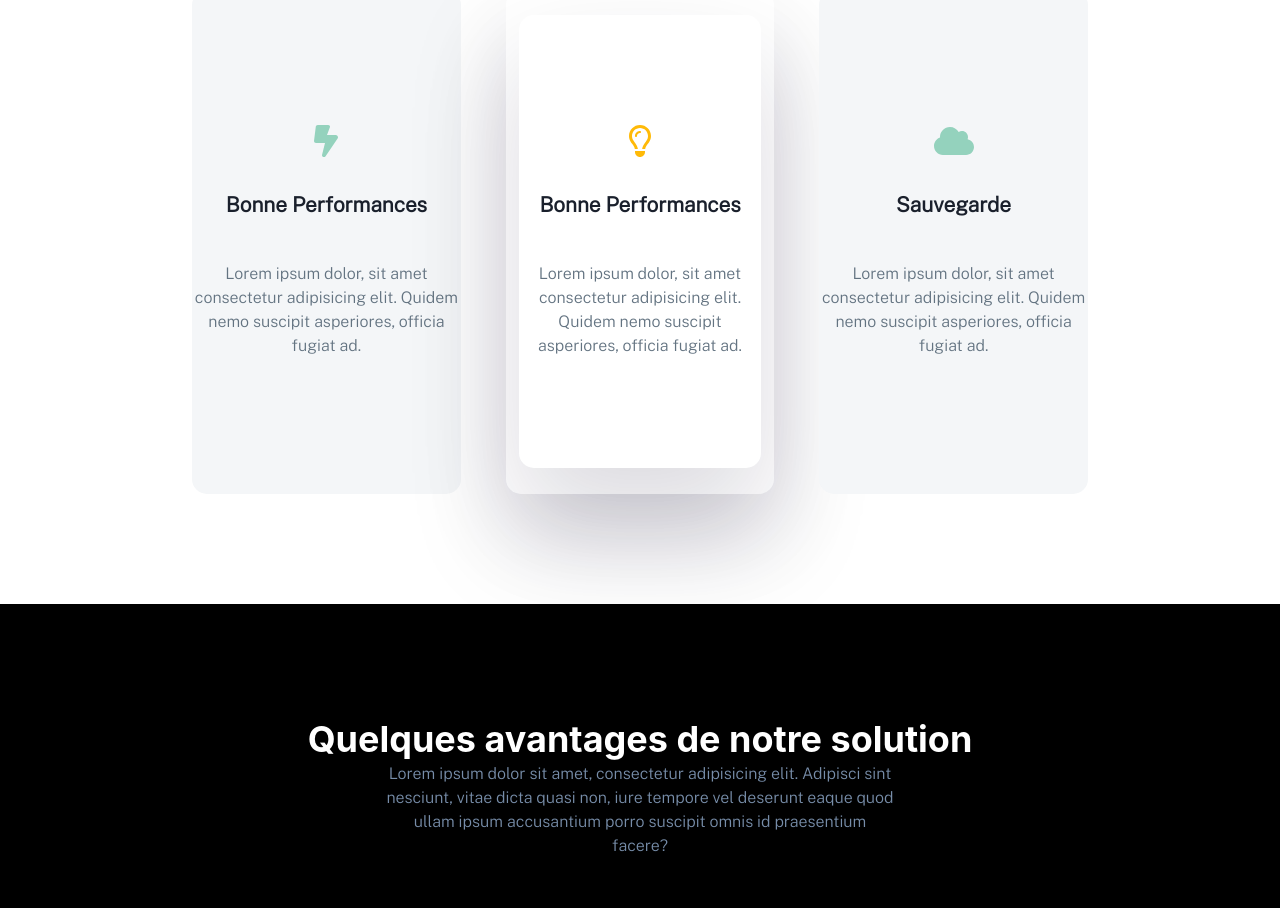
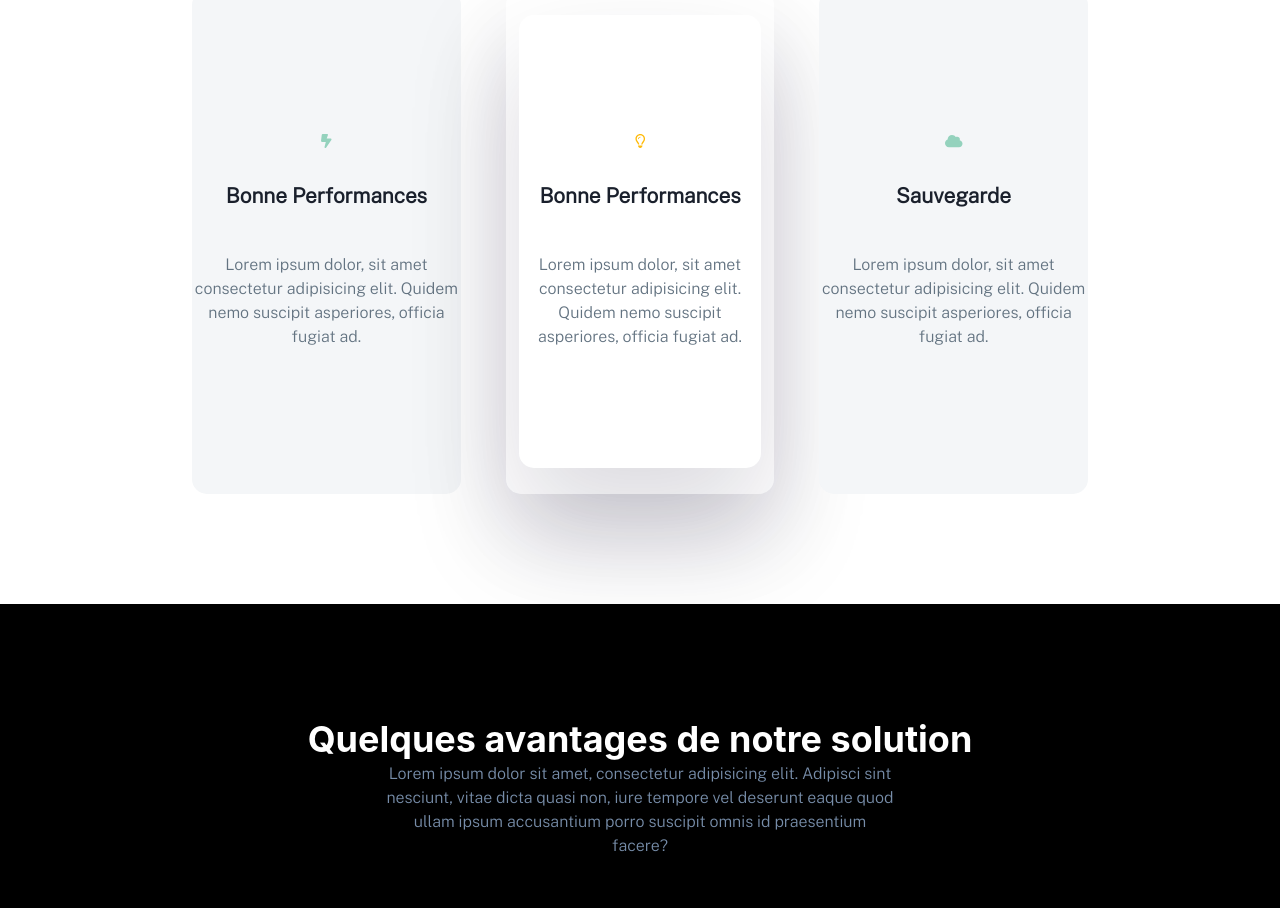
Before and after one commit to SOGELAFRIK/API_gestionObligation, a Next.js app: page / in a window 1280 px wide. Shown: the part 1860-2768 px from the top of the page. Built offline with nearby package versions, Linux system fonts and the light colour scheme.

Commit message:
mdf size icone

```diff
--- a/src/pages/index.tsx
+++ b/src/pages/index.tsx
@@ -380,7 +380,7 @@ export default function Home() {
                 <Center mb={"2em"}>
                   <FontAwesomeIcon
                     icon={faBoltLightning}
-                    size="2xl"
+                    size="sm"
                     style={{ color: colorScheme }}
                   />
                 </Center>
@@ -413,7 +413,7 @@ export default function Home() {
                     <FontAwesomeIcon
                       icon={faLightbulb}
                       style={{ color: "#ffba08" }}
-                      size="2xl"
+                      size="sm"
                     />
                   </Center>
                   <Text fontWeight={"bold"} fontSize={"1.3em"} mb={"2em"}>
@@ -438,7 +438,7 @@ export default function Home() {
                   <FontAwesomeIcon
                     icon={faCloud}
                     style={{ color: colorScheme }}
-                    size="2xl"
+                    size="sm"
                   />
                 </Center>
 
```
